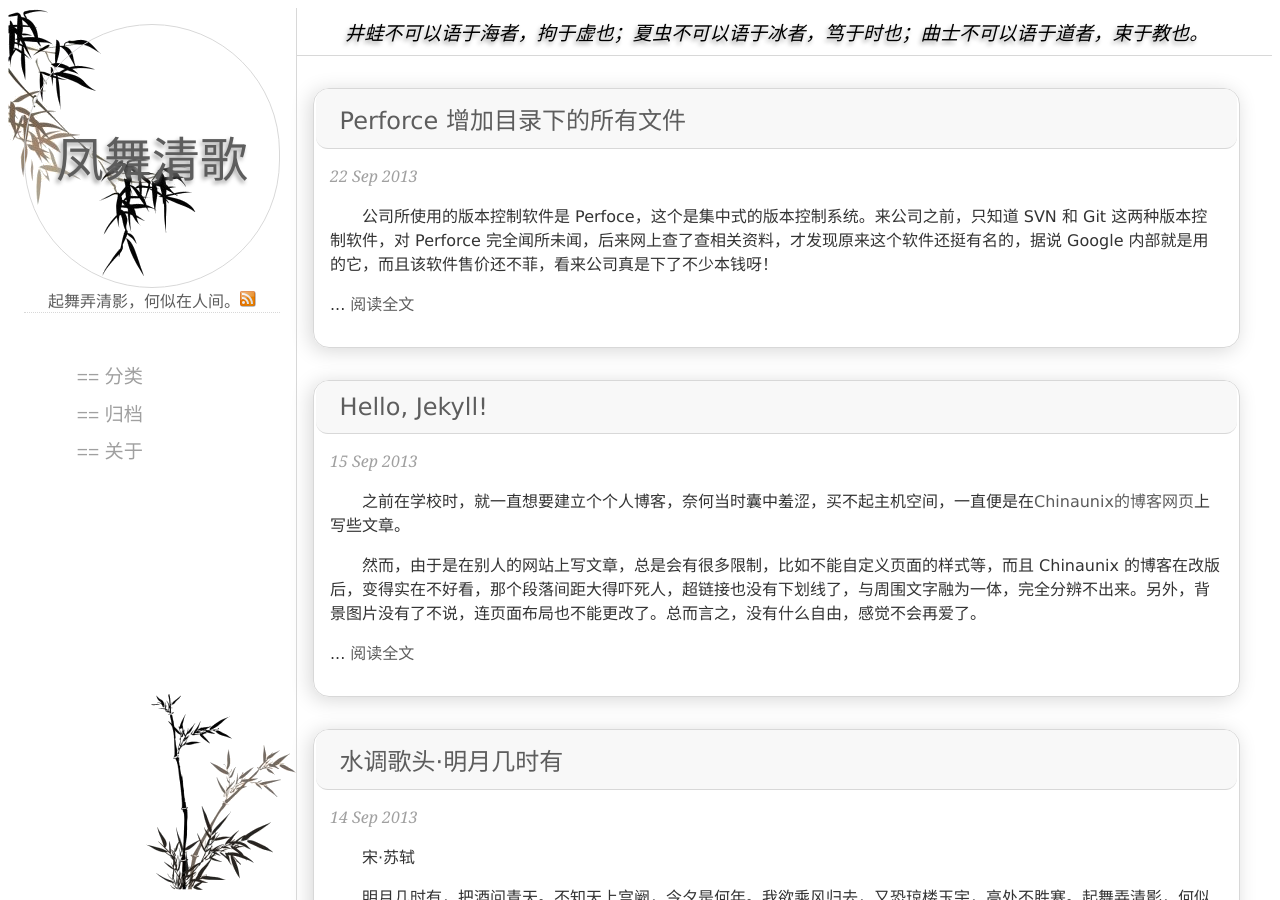
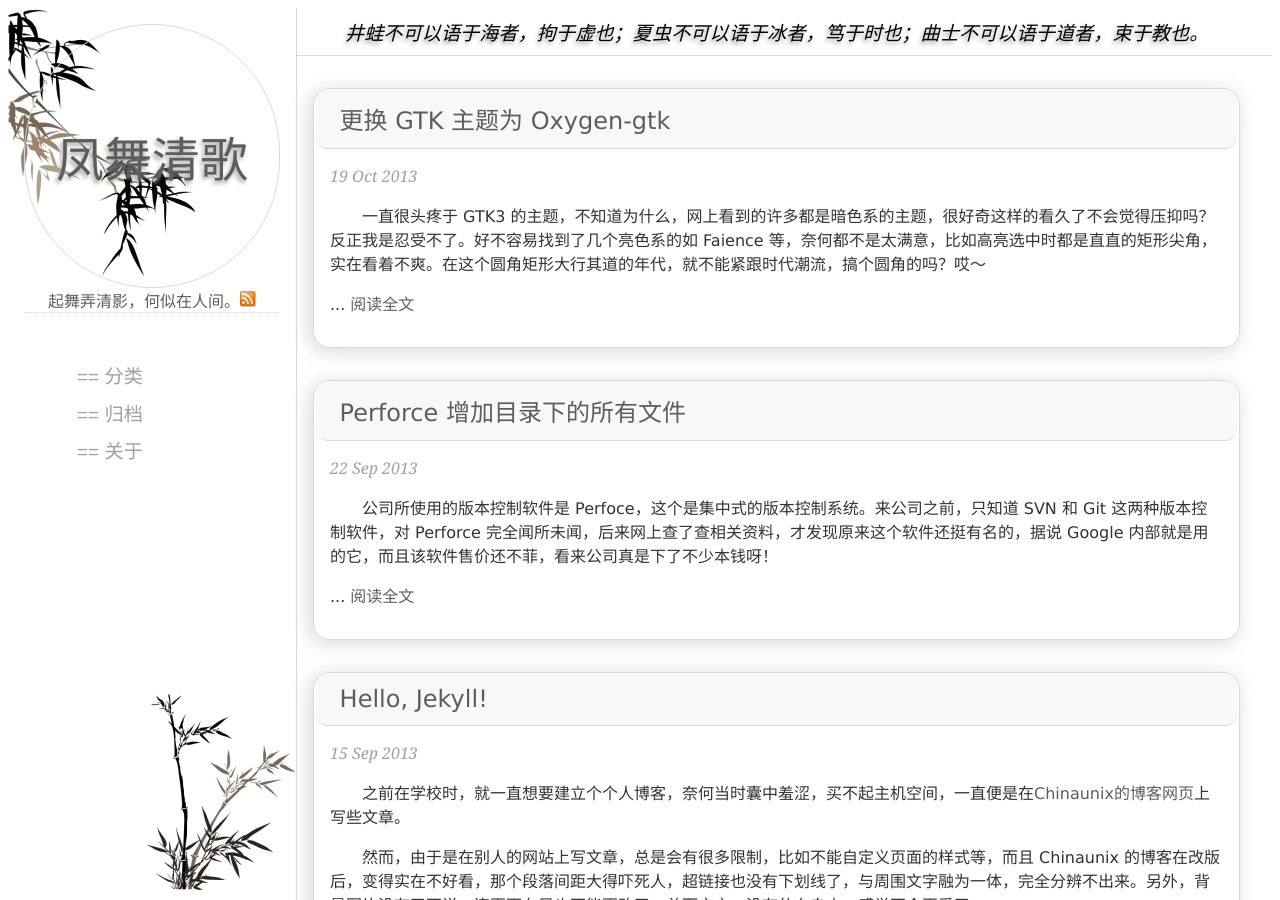
Before and after one commit to silverzhaojr/silverzhaojr.github.io, a Jekyll site: the page built from index.html, in a window 1280 px wide and 900 px high. Built offline with Jekyll 4.4.1, drawn with Linux system fonts in a browser that asks for light colours; Markdown is read by kramdown in place of the engine named in the settings; the list of posts is cut into pages by our own code.

Commit message:
upload a post

```diff
--- /dev/null
+++ b/_posts/2013-10-19-change-theme-to-oxygen-gtk.md
@@ -0,0 +1,41 @@
+---
+
+layout: post
+title: 更换 GTK 主题为 Oxygen-gtk
+motto: 荃者所以在鱼，得鱼而忘荃；蹄者所以在兔，得兔而忘蹄；言者所以在意，得意而忘言。——《庄子·外物》
+date: 2013-10-19 14:00
+tags: Linux
+
+---
+
+一直很头疼于 GTK3 的主题，不知道为什么，网上看到的许多都是暗色系的主题，很好奇这样的看久了不会觉得压抑吗？反正我是忍受不了。好不容易找到了几个亮色系的如 Faience 等，奈何都不是太满意，比如高亮选中时都是直直的矩形尖角，实在看着不爽。在这个圆角矩形大行其道的年代，就不能紧跟时代潮流，搞个圆角的吗？哎～
+
+<!-- more -->
+
+由于平时用到的 GTK3 程序不是太多，所以也就选了个稍微看得下去的主题一直用了好久。然而今天在打开 Evince 时，忽然觉得不能再忍，遂到网上再次苦苦寻觅。
+
+一番游荡之下，看到了 Oxygen-gtk 主题，之前就一直有见到这个名字，不过也没有放在心上，看到有那么多的人觉得好，于是决定试试。
+
+    # pacman -S oxygen-gtk3
+    # pacman -S oxygen-icons
+
+打开个 GTK3 程序看了下，嘿，效果还真不错！欣喜之下，索性又装上了相关的 GTK2 主题：
+
+    # pacman -S oxygen-gtk2
+
+好了，现在统一都用 Oxygen-gtk 主题，看上去感觉好多了。放几张图欣赏一下：
+
+[![窗口截图1][pic-1]][pic-1]
+
+[![窗口截图2][pic-2]][pic-2]
+
+[![窗口截图3][pic-3]][pic-3]
+
+[![窗口截图4][pic-4]][pic-4]
+
+------
+
+[pic-1]: https://ucry3q.bay.livefilestore.com/y2puHAvNThU6tKfv9ZA1B2si3mjvGQ3UXwK6gL8Hi8smANtYr3Db8RHzyjXRQAUdfMHTTI2nGHrudIAaQKowdS1_uUj-J1S0MRoGyphcrnPtRc/2013-10-19.01.png?psid=1
+[pic-2]: https://ucry3q.bay.livefilestore.com/y2p1z0CYJjlkD4IrQ4BJhjHStsKGvWrHIdtMUwZvrJjssDbYCgXq908dimFYz50Nf6S1Uxw4YUJagfFrFrpqsP8GzfKB9pkGLrdy0O1_yT2Zec/2013-10-19.02.png?psid=1
+[pic-3]: https://ucry3q.bay.livefilestore.com/y2pjFv0ID12Hh-mLObVJRUqUpEXO5sSvfXq87wfyiTBz7DklHAqSxlFvm6QFFq-nQsQYDg6tGXtz9vdQ69zvvRSylFx_Wb5sctJaXekblGtHf0/2013-10-19.03.png?psid=1
+[pic-4]: https://ucry3q.bay.livefilestore.com/y2p4Ah1Xk9t1BwhDZL2m2ZO0uNO14N_UcSZtw_7dcypdZuQzMtu9cDtjXvp40TDYeCs9StQ9QvPwssxOqhTrD6Xc2zNwj4WN8zoYPOKRJSablY/2013-10-19.04.png?psid=1
```
Also changed, not shown: _posts/2013-05-15-substitute-simsun-in-firefox.md (+4 -3 lines), _posts/2013-10-19-compile-mplayer2-no-dep.md (added, +12 -0 lines).
